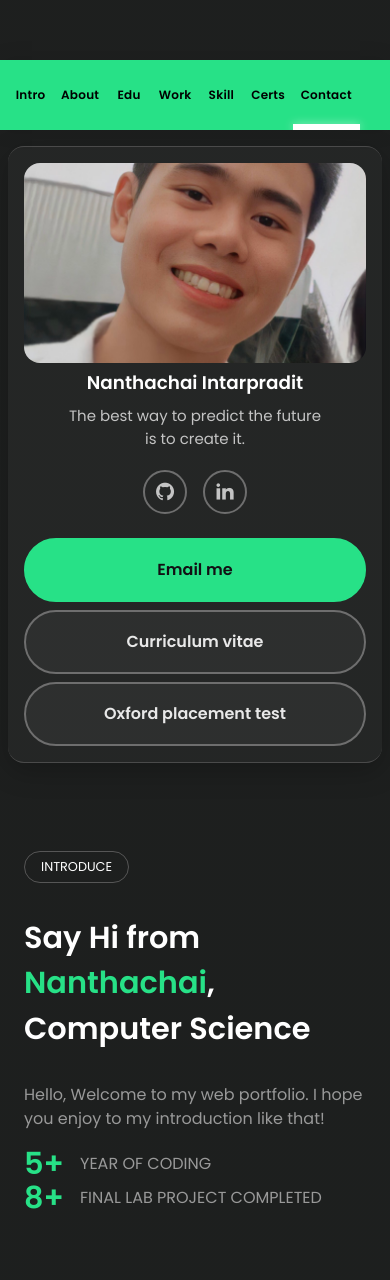
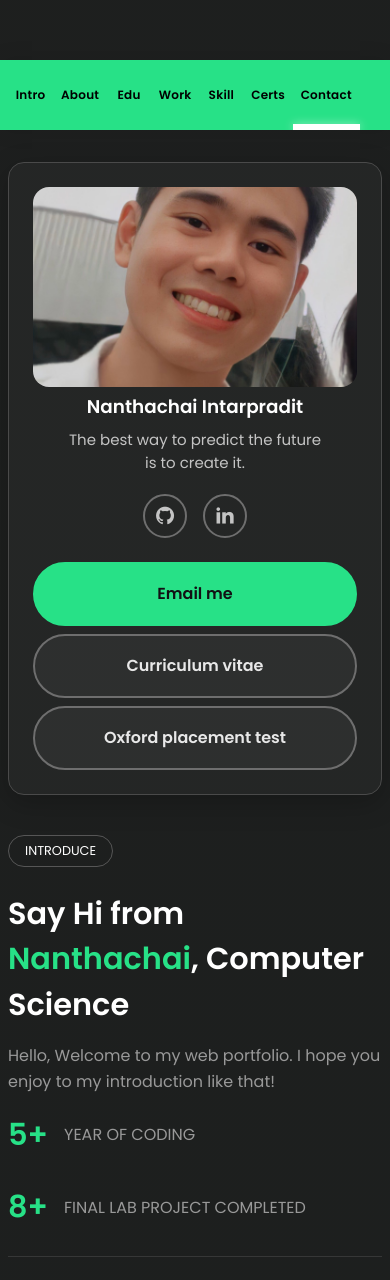
Before and after one commit to nanthachaics07/cs07-portfilio, a React (Vite) app: page / in a window 390 px wide. Shown: the part 714-1994 px from the top of the page. Built offline with nearby package versions, Linux system fonts and the light colour scheme.

Commit message:
style: unify layout spacing and section rhythm
Centralize section padding tokens, remove duplicate container breakpoints, and align main-column gaps with clearer section dividers on mobile and desktop.

```diff
--- a/src/components/PortfolioContent.css
+++ b/src/components/PortfolioContent.css
@@ -34,24 +34,21 @@
 .main {
   max-width: 1300px;
   margin: auto;
-  padding: var(--space-3) var(--page-gutter) 0;
+  padding: var(--space-5) var(--page-gutter) 0;
   flex: 1;
   width: 100%;
   display: flex;
-  gap: var(--space-5);
-  align-items: stretch;
+  gap: var(--space-6);
+  align-items: flex-start;
 }
 
 @media (max-width: 960px) {
   .main {
-    padding-inline: var(--space-3);
-    gap: var(--space-4);
-  }
-}
-
-@media (max-width: 500px) {
-  .main {
-    padding-inline: var(--space-2);
+    flex-direction: column;
+    align-items: stretch;
+    gap: var(--section-gap);
+    padding-block: var(--space-5) 0;
+    padding-inline: var(--page-gutter);
   }
 }
 
--- a/src/components/sections/IntroductionSection.css
+++ b/src/components/sections/IntroductionSection.css
@@ -1,11 +1,13 @@
 .intro h2.intro__title {
-  margin-top: 2rem;
-  font-size: 4rem;
+  margin-top: var(--space-4);
+  font-size: clamp(2rem, 6vw, 4rem);
   color: #fff;
 }
 
 .intro p {
-  margin-top: 2rem;
+  margin-top: var(--space-3);
+  max-width: var(--content-measure);
+  line-height: var(--line-body);
 }
 
 .intro h2.intro__title span {
@@ -15,7 +17,8 @@
 .intro--flex--container {
   display: flex;
   align-items: center;
-  gap: 3rem;
+  gap: clamp(var(--space-4), 5vw, var(--space-6));
+  margin-top: var(--space-4);
 }
 
 .intro--flex {
--- a/src/styles/layout-sections.css
+++ b/src/styles/layout-sections.css
@@ -16,14 +16,31 @@
 
 .et-main {
   min-width: 0;
-  padding-block: var(--space-4) var(--space-4);
+  padding: 0;
 }
 
 .et-slide {
-  scroll-margin-top: var(--nav-height);
-  padding-block: var(--space-5);
+  scroll-margin-top: calc(var(--nav-height) + var(--space-2));
 }
 
-.et-slide:first-child {
+.et-slide + .et-slide {
+  border-top: 1px solid rgba(86, 86, 86, 0.45);
+}
+
+.et-slide:first-child .container {
   padding-top: var(--space-4);
 }
+
+.et-slide:last-child .container {
+  padding-bottom: var(--space-6);
+}
+
+@media (max-width: 960px) {
+  .et-slide:first-child .container {
+    padding-top: var(--space-3);
+  }
+
+  .et-slide:last-child .container {
+    padding-bottom: var(--space-5);
+  }
+}
--- a/src/styles/layout-tokens.css
+++ b/src/styles/layout-tokens.css
@@ -17,5 +17,24 @@
   --bp-mobile: 720px;
   --bp-narrow: 500px;
   --page-gutter: var(--space-4);
+  --content-gutter: 0px;
+  --section-padding-y: clamp(var(--space-5), 4.5vw, var(--space-7));
+  --section-gap: var(--space-6);
   --touch-min: 2.75rem;
 }
+
+@media (max-width: 960px) {
+  :root {
+    --page-gutter: var(--space-3);
+    --section-padding-y: var(--space-5);
+    --section-gap: var(--space-5);
+  }
+}
+
+@media (max-width: 500px) {
+  :root {
+    --page-gutter: var(--space-2);
+    --section-padding-y: var(--space-4);
+    --section-gap: var(--space-4);
+  }
+}
--- a/src/styles/responsive.css
+++ b/src/styles/responsive.css
@@ -1,62 +1,5 @@
 /* Breakpoints spanning layout + sections (keep in one file). */
 
-@media (max-width: 960px) {
-  .main {
-    display: block;
-  }
-
-  .sidemenu {
-    align-self: auto;
-    min-height: auto;
-    width: 100%;
-    max-width: none;
-    margin: auto;
-    border-right: none;
-    border-left: none;
-    margin-bottom: 0;
-    padding-bottom: 0;
-  }
-
-  .sidemenu__sticky {
-    position: relative;
-    top: auto;
-    max-height: none;
-    overflow-y: visible;
-    padding: 1rem;
-  }
-
-  .avatar--cover {
-    position: relative;
-    height: 310px;
-    width: 100%;
-    overflow: hidden;
-    border-radius: 1rem;
-  }
-
-  .btn a[title='CONTACT ME'] {
-    text-decoration: none;
-    color: #1f1f1f;
-    display: contents;
-    cursor: pointer;
-  }
-
-  .btn a:hover {
-    text-decoration: none;
-    color: #27e187;
-    display: contents;
-  }
-
-  .btn--line a {
-    text-decoration: none;
-    color: #fff;
-    cursor: pointer;
-  }
-
-  .btn--line a:hover {
-    text-decoration: none;
-    color: #1f1f1f;
-  }
-}
 
 @media (min-width: 0px) and (max-width: 810px) {
   .contact--cards {
@@ -77,10 +20,6 @@
     font-size: 1.3rem;
   }
 
-  .container {
-    padding: 2rem;
-  }
-
   .skills {
     grid-template-columns: repeat(2, 1fr);
   }
@@ -96,8 +35,8 @@
   .intro--flex--container {
     flex-direction: column;
     align-items: start;
-    gap: 0;
-    margin-top: 1rem;
+    gap: var(--space-4);
+    margin-top: var(--space-3);
   }
 
   .intro--flex--container .intro-stat__number,
@@ -113,38 +52,6 @@
     font-size: 3rem;
   }
 
-  .avatar--cover {
-    position: relative;
-    height: 340px;
-    width: 100%;
-    overflow: hidden;
-    border-radius: 1rem;
-  }
-
-  .btn a {
-    text-decoration: none;
-    color: #fff;
-    display: contents;
-    cursor: pointer;
-  }
-
-  .btn a:hover {
-    text-decoration: none;
-    color: #27e187;
-    display: contents;
-  }
-
-  .btn--line a {
-    text-decoration: none;
-    color: #fff;
-    cursor: pointer;
-  }
-
-  .btn--line a:hover {
-    text-decoration: none;
-    color: #1f1f1f;
-  }
-
   .project {
     font-size: 1.1rem;
   }
@@ -153,11 +60,6 @@
     font-size: 1.1rem;
   }
 
-  .sidemenu {
-    width: 100%;
-    height: auto;
-    max-height: none;
-  }
 }
 
 @media (max-width: 500px) {
@@ -185,44 +87,8 @@
     font-size: 1.3rem;
   }
 
-  .container {
-    padding: 1rem;
-    padding-block: 2.5rem;
-  }
+}
 
-  .avatar--cover {
-    position: relative;
-    height: 310px;
-    width: 100%;
-    overflow: hidden;
-    border-radius: 1rem;
-  }
-
-  .btn a {
-    text-decoration: none;
-    color: #fff;
-    display: contents;
-    cursor: pointer;
-  }
-
-  .btn a:hover {
-    text-decoration: none;
-    color: #27e187;
-    display: contents;
-  }
-
-  .btn--line a {
-    text-decoration: none;
-    color: #fff;
-    cursor: pointer;
-  }
-
-  .btn--line a:hover {
-    text-decoration: none;
-    color: #1f1f1f;
-  }
-
-}
 
 @media (min-width: 2200px) {
   .sidemenu {
--- a/src/styles/section-shared.css
+++ b/src/styles/section-shared.css
@@ -1,7 +1,9 @@
 /* Shared section chrome (container, headings, buttons, timeline). */
 
-.container {
-  padding: clamp(var(--space-4), 4vw, var(--space-6));
+.et-main .container {
+  padding-inline: var(--content-gutter);
+  padding-block: var(--section-padding-y);
+  max-width: 100%;
 }
 
 .top--title {
@@ -16,8 +18,8 @@
 }
 
 .title {
-  margin-top: var(--space-4);
-  margin-bottom: var(--space-5);
+  margin-top: var(--space-3);
+  margin-bottom: var(--space-4);
   max-width: var(--content-measure);
   line-height: var(--line-tight);
 }
```
